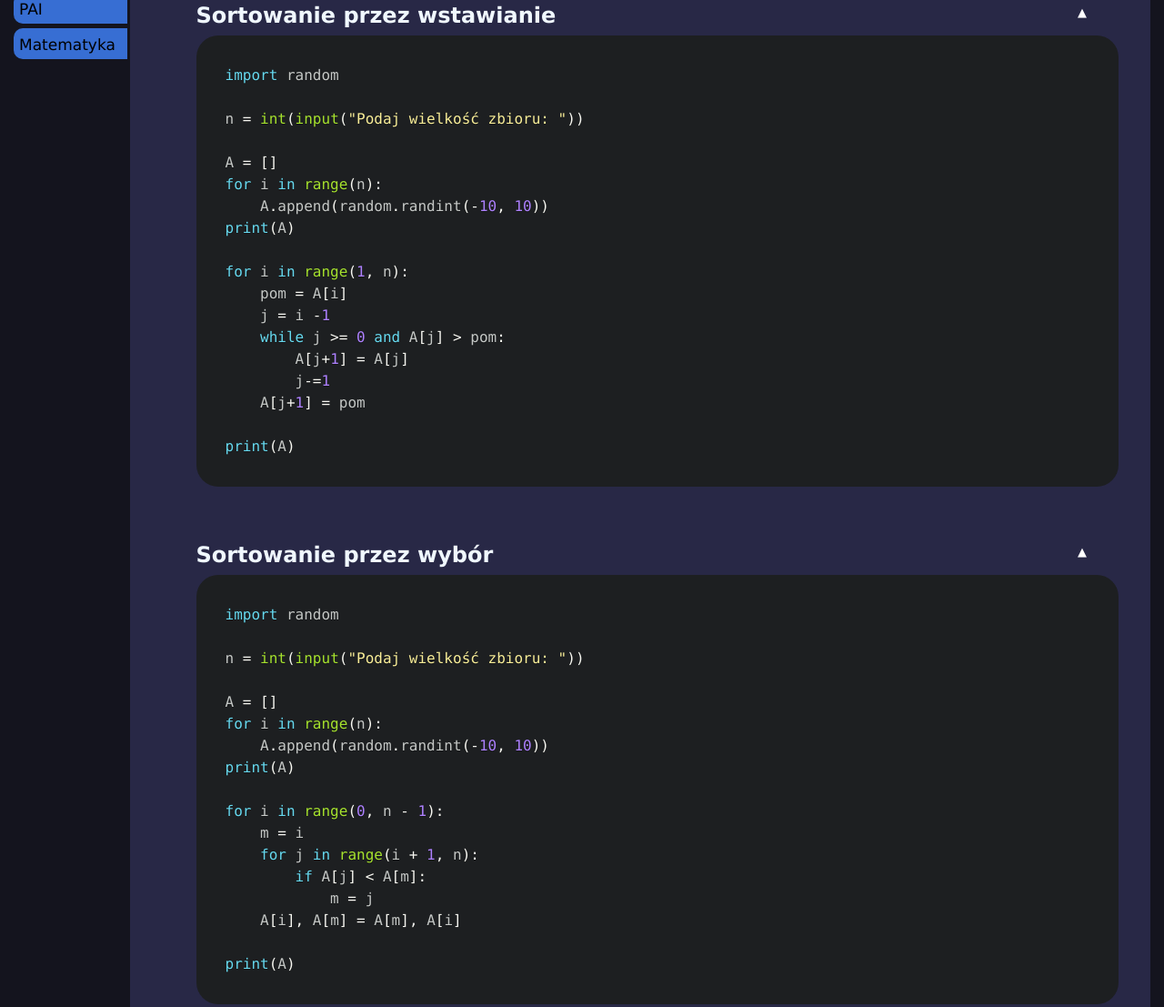
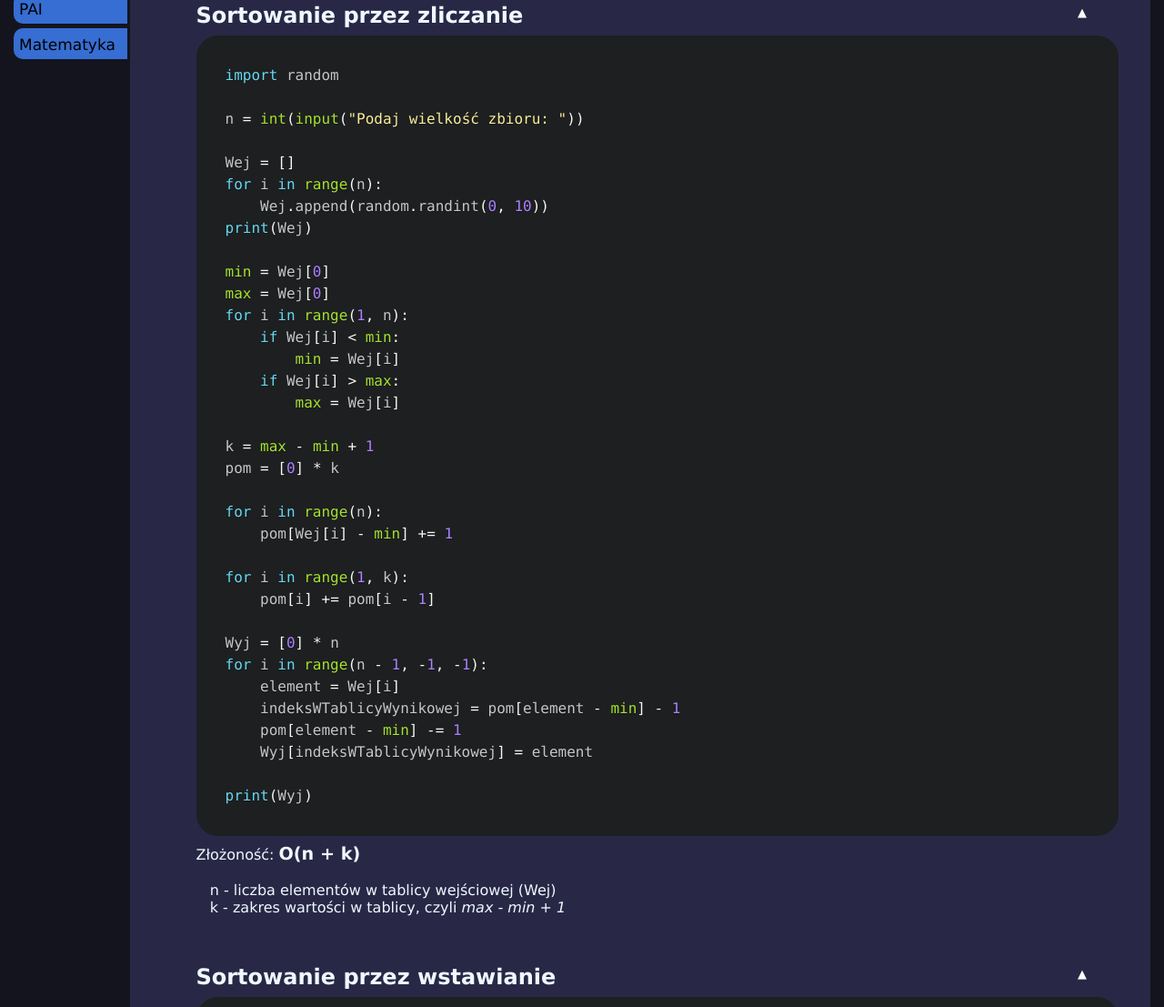
Before and after one commit to Kielson123/KielkowyKacik, a plain HTML site: page dev/inf.html in a window 1280 px wide. Shown: the part 72-1179 px from the top of the page at 91% size. Drawn offline with Linux system fonts and the light colour scheme.

Commit message:
Added "O(n)" notation to algorithms

```diff
--- a/dev/inf.html
+++ b/dev/inf.html
@@ -13,6 +13,49 @@
         <a id="unclicked" class="button mat" href="./mat.html">Matematyka</a>
     </aside>
     <main>
+        <section><!--Sortowanie przez zliczanie-->
+            <h1 class="collapsible active">Sortowanie przez zliczanie</h1>
+            <article><pre class="lang-python" style="max-height: none;"><code>
+                import random
+
+                n = int(input("Podaj wielkość zbioru: "))
+
+                Wej = []
+                for i in range(n):
+                    Wej.append(random.randint(0, 10))
+                print(Wej)
+
+                min = Wej[0]
+                max = Wej[0]
+                for i in range(1, n):
+                    if Wej[i] < min:
+                        min = Wej[i]
+                    if Wej[i] > max:
+                        max = Wej[i]
+
+                k = max - min + 1
+                pom = [0] * k
+
+                for i in range(n):
+                    pom[Wej[i] - min] += 1
+
+                for i in range(1, k):
+                    pom[i] += pom[i - 1]
+
+                Wyj = [0] * n
+                for i in range(n - 1, -1, -1):
+                    element = Wej[i]
+                    indeksWTablicyWynikowej = pom[element - min] - 1
+                    pom[element - min] -= 1
+                    Wyj[indeksWTablicyWynikowej] = element
+
+                print(Wyj)
+            </code></pre>
+            <p>Złożoność: <b style="font-size: larger;">O(n + k)</b></p><br>
+            <p>&nbsp;&nbsp;&nbsp;n - liczba elementów w tablicy wejściowej (Wej)</p>
+            <p>&nbsp;&nbsp;&nbsp;k - zakres wartości w tablicy, czyli <i>max - min + 1</i></p>
+            </article><br><br>
+        </section>
         <section><!--Sortowanie przez wstawianie-->
             <h1 class="collapsible active">Sortowanie przez wstawianie</h1>
             <article><pre class="lang-python" style="max-height: none;"><code>
@@ -34,7 +77,8 @@
                     A[j+1] = pom
 
                 print(A)
-            </code></pre></article><br><br>
+            </code></pre>
+            <p>Złożoność: <b style="font-size: larger;">O(n<sup>2</sup>)</b></p></article><br><br>
         </section>
         <section><!--Sortowanie przez wybór-->
             <h1 class="collapsible active">Sortowanie przez wybór</h1>
@@ -56,7 +100,8 @@
                     A[i], A[m] = A[m], A[i]
 
                 print(A)
-            </code></pre></article><br><br>
+            </code></pre>
+            <p>Złożoność: <b style="font-size: larger;">O(n<sup>2</sup>)</b></p></article><br><br>
         </section>
         <section><!--Sortowanie bąbelkowe-->
             <h1 class="collapsible active">Sortowanie bąbelkowe</h1>
@@ -75,7 +120,8 @@
                         if A[j] > A[j + 1]:
                             A[j], A[j + 1] = A[j + 1], A[j]
                 print(A)
-            </code></pre></article><br><br>
+            </code></pre>
+            <p>Złożoność: <b style="font-size: larger;">O(n<sup>2</sup>)</b></p></article><br><br>
         </section>
         <section><!--Przeszukiwanie binarne-->
             <h1 class="collapsible active">Przeszukiwanie binarne</h1>
@@ -104,7 +150,8 @@
                     print(f"Znaleziono {x} o indeksie {lewy}")
                 else:
                     print(f"Nie znaleziono {x}")
-            </code></pre></article><br><br>
+            </code></pre>
+            <p>Złożoność: <b style="font-size: larger;">O(log n)</b></p></article><br><br>
         </section>
         <section><!--Przeszukiwanie liniowe-->
             <h1 class="collapsible active">Przeszukiwanie liniowe</h1>
@@ -126,7 +173,8 @@
                         break
 
                 print(komunikat)
-            </code></pre></article><br><br>
+            </code></pre>
+            <p>Złożoność: <b style="font-size: larger;">O(n)</b></p></article><br><br>
         </section>
         <section><!--Palindrom-->
             <h1 class="collapsible active">Palindrom</h1>
```
Also changed, not shown: inf.html (+53 -5 lines).
